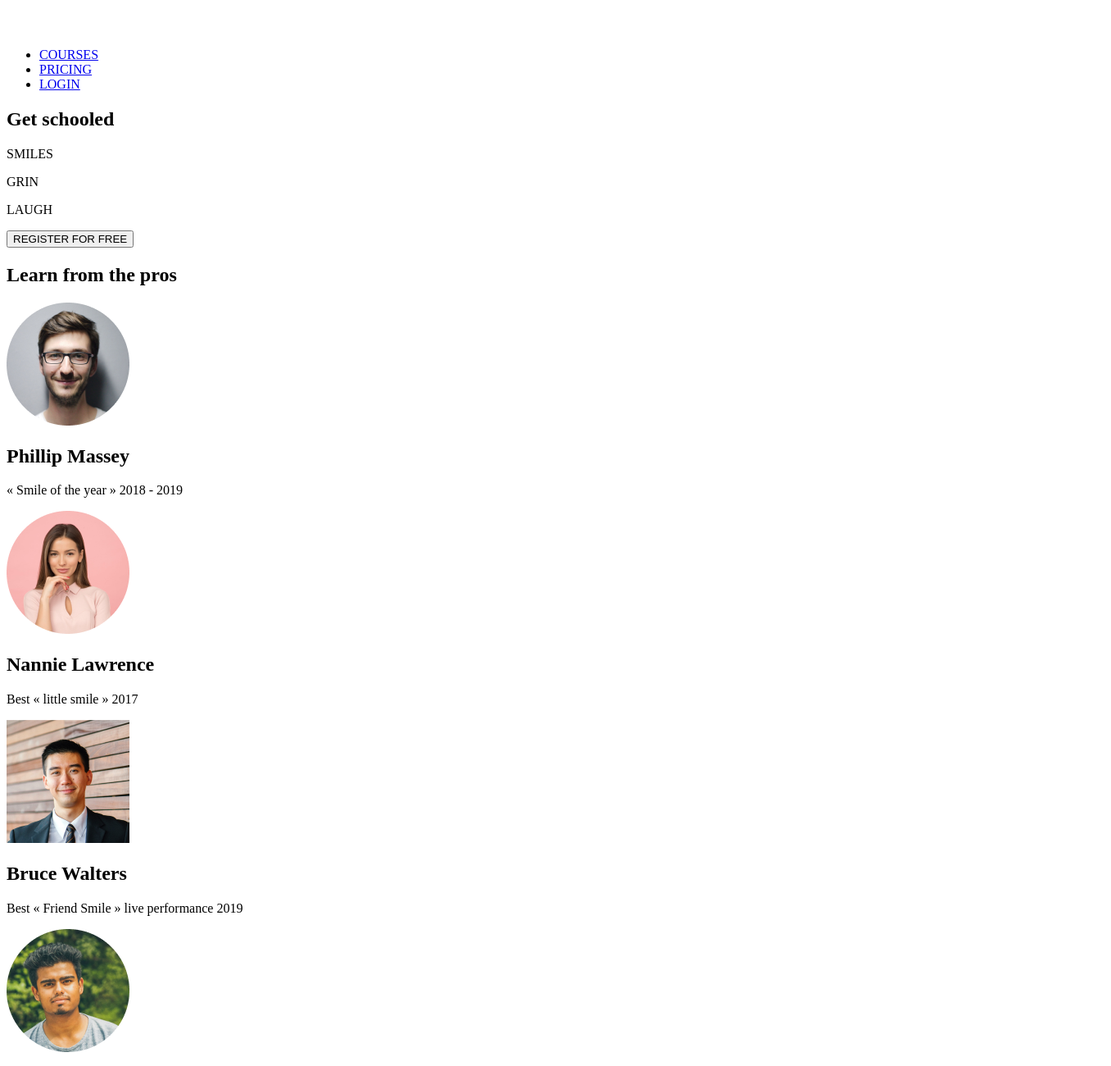
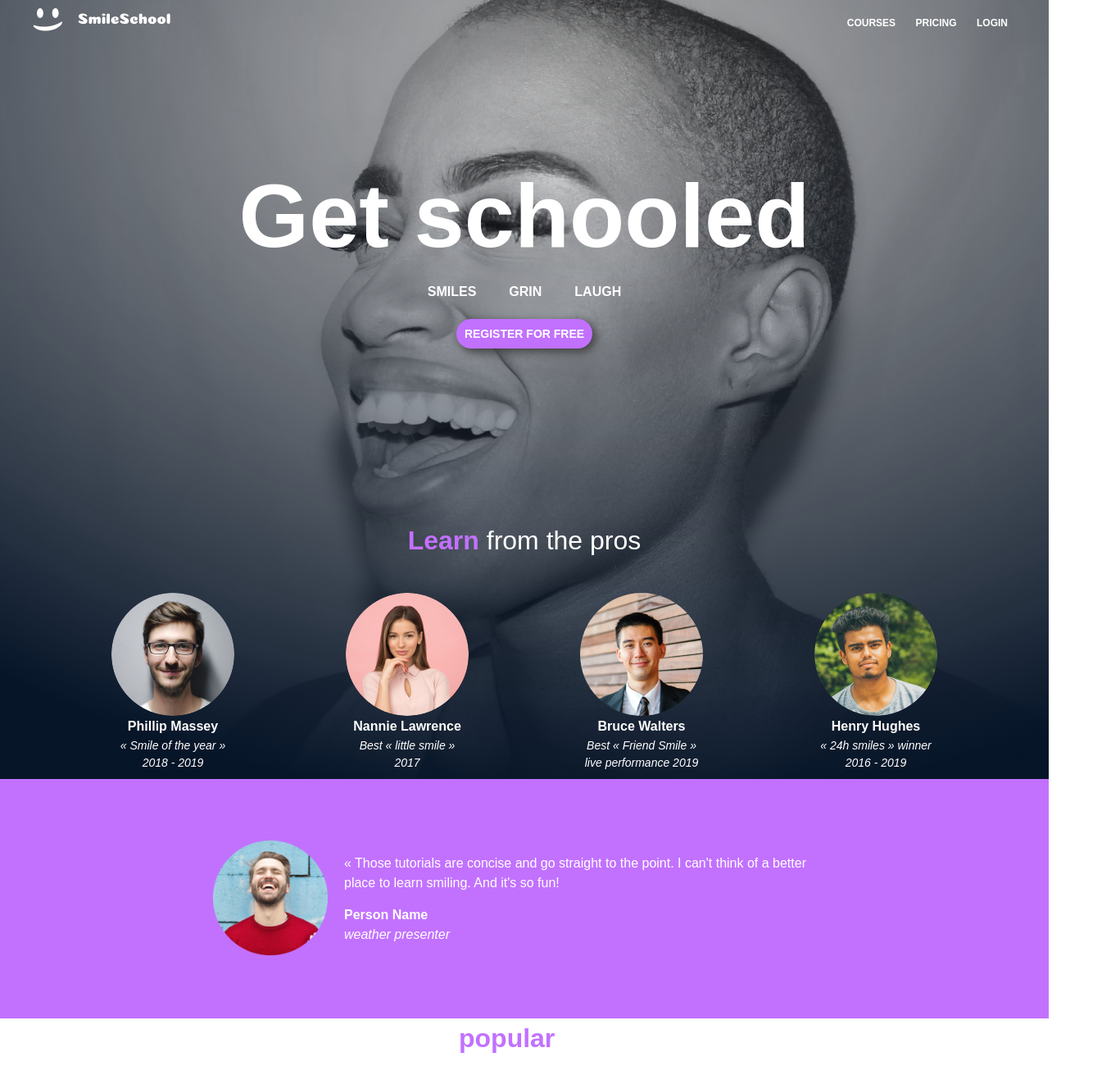
Before and after one commit to KinggPeculiar/alx_html_css, a plain HTML site: page css_advanced/index.html in a window 1280 px wide. Shown: the top 1300 px of the page at 82% size, 1356 px wide, since content can reach past the window. Drawn offline with Linux system fonts and the light colour scheme.

Commit message:
Updated index.html, added css sturture via styles.css

```diff
--- /dev/null
+++ b/css_advanced/assets/reset.css
@@ -0,0 +1,43 @@
+html, body, div, span, applet, object, iframe,
+h1, h2, h3, h4, h5, h6, p, blockquote, pre,
+a, abbr, acronym, address, big, cite, code,
+del, dfn, em, img, ins, kbd, q, s, samp,
+small, strike, strong, sub, sup, tt, var,
+b, u, i, center,
+dl, dt, dd, ol, ul, li,
+fieldset, form, label, legend,
+table, caption, tbody, tfoot, thead, tr, th, td,
+article, aside, canvas, details, embed,
+figure, figcaption, footer, header, hgroup,
+menu, nav, output, ruby, section, summary,
+time, mark, audio, video {
+	margin: 0;
+	padding: 0;
+	border: 0;
+	font-size: 100%;
+	font: inherit;
+	vertical-align: baseline;
+}
+/* HTML5 display-role reset for older browsers */
+article, aside, details, figcaption, figure,
+footer, header, hgroup, menu, nav, section {
+	display: block;
+}
+body {
+	line-height: 1;
+}
+ol, ul {
+	list-style: none;
+}
+blockquote, q {
+	quotes: none;
+}
+blockquote:before, blockquote:after,
+q:before, q:after {
+	content: '';
+	content: none;
+}
+table {
+	border-collapse: collapse;
+	border-spacing: 0;
+}
--- /dev/null
+++ b/css_advanced/assets/styles.css
@@ -0,0 +1,281 @@
+:root {
+    --color: #ffffff;
+    --dcolor: #071629;
+    --pro-color: #C271FF;
+    --border: 2px solid black;
+    --x: 2px solid red;
+}
+
+*, *::before, *::after {
+  margin: 0;
+  padding: 0;
+  box-sizing: border-box;
+  /* line-height: 1.5; */
+}
+
+html, body {
+    height: 100%;
+    min-height: 100%;
+    font-family: arial;
+    color: var(--color);
+}
+
+body {
+    /* border: 2px solid red; */
+    display:flex;
+    flex-direction: column;
+    flex: auto;
+    width: 100%vw;
+    max-width: 1440px;
+}
+.background-wrapper {
+    background-image: url(images/Object.png);
+    background-repeat: no-repeat;
+    background-size: auto;
+    position: center;
+    max-width: 100%vw;
+    max-height: 100%vh;
+    padding: 0;
+    /* overflow: auto; */
+}
+
+header {
+    /* border: var(--x); */
+    display: flex;
+    flex-direction: row;
+    justify-content: center;
+    width: 100%;
+}
+
+nav {
+    /* border: var(--x); */
+    display: flex;
+    align-items: center;
+    justify-content: center;
+    width: 100%;
+    margin-left: 30px;
+    margin-right: 30px;
+    padding: 10px;
+}
+
+nav ul {
+    list-style: none;
+    margin-top: 0;
+    margin-left: auto;
+    margin-bottom: 0;
+    padding: 0;
+}
+
+nav li {
+    display: inline;
+    vertical-align: right;
+}
+
+nav li a {
+    margin: 0 10px;
+    text-decoration: none;
+    color: var(--color);
+    font-size: 12px;
+    font-weight: bold;
+}
+
+main, section {
+    display:flex;
+    flex-direction: column;
+    justify-content: center;
+    align-items: center;
+    width: 100%;
+}
+
+.main_intro {
+    /* border: var(--x); */
+    display: flex;
+    flex-direction: column;
+    justify-content: center;
+    align-items: center;
+    width: 100%;
+    padding: 10px;
+}
+
+.intro_call_out {
+    /* border: var(--x); */
+    display: flex;
+    font-size: 110px;
+    font-weight: bolder;
+    padding: 10px;
+    margin-top: 135px;
+}
+
+.intro_intro {
+    display: flex;
+    justify-content: center;
+    align-items: center;
+    gap: 40px;
+    width: auto;
+    margin: 20px;
+}
+
+.intro_intro p {
+    font-size: 16px;
+    font-weight: bold;
+}
+
+.reg-button {
+    background: var(--pro-color);
+    padding: 10px;
+    margin-top: 5px;
+    margin-bottom: 50px;
+    font-size: 14px;
+    font-weight: bold;
+    color: var(--color);
+    border: 0;
+    border-radius: 24px;
+    box-shadow: 4px 4px 12px rgb(62, 60, 60);
+}
+
+.pros-banner {
+    display: flex;
+    flex-direction: column;
+    align-items: center;
+    justify-content: center;
+    margin: 0 auto;
+    margin-top: 150px;
+    padding:0;
+    line-height: 1.5;
+}
+
+.pro_call {
+    margin-top: 150px;
+}
+.header_speech {
+    display: flex;
+    justify-content: center;
+    align-items: center;
+    margin-bottom: 30px;
+    font-size: 32px;
+    font-weight: 0;
+    line-height: 1.5;
+    border: 0;
+    width: 100%;
+    /* background: red; */
+}
+
+.learn {
+    color: var(--pro-color);
+    font-weight: bolder;
+}
+
+.pros,
+.tutorials_section {
+    display: flex;
+    align-items: center;
+    justify-content: center;
+    gap: 136px;
+}
+
+@media (max-width: 768px) {
+    .pros {
+        display: grid;
+        grid-template-columns: 1fr 1fr;
+        gap: 60px;
+    }
+
+}
+
+.pro {
+    display: flex;
+    flex-direction: column;
+    justify-content: center;
+    text-align: center;
+    width: 150px;
+    height: 237px;
+}
+
+.pro img {
+    width: 150px;
+    height: 150px;
+    border-radius: 100%;
+}
+
+.pro h2 {
+    font-size: 16px;
+    font-weight: bold;
+    margin: 5px;
+    /* color: red; */
+}
+
+.pro p {
+    font-style: italic;
+    font-size: 14px;
+    line-height: 1.5;
+}
+
+.part_1_testimonials {
+    background-color: var(--pro-color);
+    display: flex;
+    flex-direction: row;
+    gap: 20px;
+    width: 100%;
+    height: 292px;
+}
+
+.testimonial {
+    max-width: 600px;
+    line-height: 1.5;
+}
+
+.avater {
+    width: 140px;
+    height: 140px;
+}
+
+blockquote {
+    margin-bottom: 15px;
+}
+
+.person_name {
+    font-weight: bold;
+}
+
+.job_title {
+    font-style: italic;
+}
+
+.part_2_tutorials,
+.tutorials {
+    background-color: #ffffff;
+    display: flex;
+    flex-direction: column;
+    justify-content: center;
+    align-items: center;
+}
+
+.tutorials_section {
+    border: var(--x);
+}
+
+.tutorials {
+    width: 255;
+    height: 335;
+}
+footer {
+    background: #071629;
+    background-size: auto;
+    display: flex;
+    flex-direction: column;
+    justify-content: center;
+    align-items: center;
+    padding: 10px;
+    height: 249px;
+    width: 100%vw;
+}
+@media (min-height: 249px) {
+    footer {
+        height: 100%;
+    }
+}
+
+.footer-set {
+    display: flex;
+
+}
--- a/css_advanced/index.html
+++ b/css_advanced/index.html
@@ -4,13 +4,17 @@
         <meta charset="UTF-8">
         <meta name="viewport" content="width=device-width, initial-scale=1.0, viewport-fit=cover">
         <title>Advanced HTML</title>
-        <style href="styles.css" rel="stylesheet"></style>
+        <link rel="stylesheet" href="assets/reset.css">
+        <link rel="stylesheet" href="assets/styles.css">
+         <!-- <link rel="stylesheet" href="assets/style.css"> -->
     </head>
     <body>
+        <div class="background-wrapper">
+            <div class="content-wrapper">
                 <header>
                     <nav>
                         <a href="/">
-                    <img src="CSS-Advanced/logo.png" alt="logo">
+                            <img src="assets/images/logo.png" alt="logo">
                         </a>
                         <ul>
                             <li><a href="courses.html">COURSES</a></li>
@@ -20,36 +24,41 @@
                     </nav>
                 </header>
                 <main>
-            <section class="main_part">
-                <div>
+                    <section>
+                        <div class="main_intro">
+                            <div class="intro_call_out">
                                 <h1>Get schooled</h1>
-                    <div>
+                            </div>
+                            <div class="intro_intro">
                                 <p>SMILES</p>
                                 <p>GRIN</p>
                                 <p>LAUGH</p>
                             </div>
-                    <button type="button" title="Register" href="proj_x.html">REGISTER FOR FREE</button>
+                            <button class="reg-button" type="button" title="Register" href="proj_x.html">REGISTER FOR FREE</button>
                         </div>
-                <div>
-                    <h1>Learn from the pros</h1>
+                        <div class="pros_banner">
+                            <div class="pro_call">
+                                <h1 class="header_speech"><span class="learn">Learn</span> &nbsp;from the pros</h1>
+
+                            </div>
                             <div class="pros">
-                        <div class="pro1">
-                            <img class="avater" src="CSS-Advanced/1.png" alt="Phillip Massey">
+                                <div class="pro">
+                                    <img class="avater" src="assets/images/1.png" alt="Phillip Massey">
                                     <h2>Phillip Massey</h2>
                                     <p>« Smile of the year » 2018 - 2019</p>
                                 </div>
-                        <div class="pro2">
-                            <img class="avater" src="CSS-Advanced/3.png" alt="Nannie Lawrence">
+                                <div class="pro">
+                                    <img class="avater" src="assets/images/3.png" alt="Nannie Lawrence">
                                     <h2>Nannie Lawrence</h2>
                                     <p>Best « little smile » 2017</p>
                                 </div>
-                        <div class="pro3">
-                            <img class="avater" src="CSS-Advanced/2.png" alt="Bruce Walters">
+                                <div class="pro">
+                                    <img class="avater" src="assets/images/2.png" alt="Bruce Walters">
                                     <h2>Bruce Walters</h2>
                                     <p>Best « Friend Smile » live performance 2019</p>
                                 </div>
-                        <div class="pro4">
-                            <img class="avater" src="CSS-Advanced/4.png" alt="Henry Hughes">
+                                <div class="pro">
+                                    <img class="avater" src="assets/images/4.png" alt="Henry Hughes">
                                     <h2>Henry Hughes</h2>
                                     <p>« 24h smiles » winner 2016 - 2019</p>
                                 </div>
@@ -57,67 +66,67 @@
                         </div>
                     </section>
                     <section class="part_1_testimonials">
-                <div>
-                    <img class="avater" src="CSS-Advanced/5.png" alt="a happy man">
+                        <div class="testimonial_img">
+                            <img class="avater" src="assets/images/5.png" alt="a happy man">
                         </div>
-                <div>
+                        <div class="testimonial">
                             <blockquote>« Those tutorials are concise and go straight to the point. I can't think of a better place to learn smiling. And it's so fun!</blockquote>
-                    <p><strong>Person Name</strong></p>
-                    <p>weather presenter</p>
+                            <p><span class="person_name">Person Name</span></p>
+                            <p class="job_title">weather presenter</p>
                         </div>
                     </section>
                     <section class="part_2_tutorials">
-                <h1>Most popular tutorials</h1>
-                <div>
+                        <h1 class="header_speech">Most <span class="learn">popular</span> tutorials</h1>
+                        <div class="tutorials_section">
                             <div class="tutorials">
-                        <img src="CSS-Advanced/9.png" alt="tutporial 1">
+                                <img src="assets/images/9.png" alt="tutporial 1">
                                 <h2>Diagonal Smile</h2>
                                 <p>Lorem ipsum dolor sit amet, consect adipiscing elit, sed do eiusmod.</p>
                                 <div class="comment_block">
-                            <img class="pro_comment_image" src="CSS-Advanced/1.png" alt="commenter image">
+                                    <img class="pro_comment_image" src="assets/images/1.png" alt="commenter image">
                                     <h3>Phillip Massey</h3>
                                 </div>
                                 <div class="ratings_block">
-                            <img class="star_rating" src="CSS-Advanced/rating.png" alt="star ratings">
+                                    <img class="star_rating" src="assets/images/rating.png" alt="star ratings">
                                     <p>8 min</p>
                                 </div>
                             </div>
                             <div class="tutorials">
-                        <img src="CSS-Advanced/7.png" alt="tutporial 2">
+                                <img src="assets/images/7.png" alt="tutporial 2">
                                 <h2>Sad Smile</h2>
                                 <p>Lorem ipsum dolor sit amet, consect adipiscing elit, sed do eiusmod.</p>
                                 <div class="comment_block">
-                            <img class="pro_comment_image" src="CSS-Advanced/1.png" alt="commenter image">
+                                    <img class="pro_comment_image" src="assets/images/1.png" alt="commenter image">
                                     <h3>Phillip Massey</h3>
                                 </div>
                                 <div class="ratings_block">
-                            <img class="star_rating" src="CSS-Advanced/rating.png" alt="star ratings">
+                                    <img class="star_rating" src="assets/images/rating.png" alt="star ratings">
                                     <p>8 min</p>
                                 </div>
                             </div>
                             <div class="tutorials">
-                        <img src="CSS-Advanced/8.png" alt="tutporial 3">
+                                <img src="assets/images/8.png" alt="tutporial 3">
                                 <h2>Natural Smile</h2>
                                 <p>Lorem ipsum dolor sit amet, consect adipiscing elit, sed do eiusmod.</p>
                                 <div class="comment_block">
-                            <img class="pro_comment_image" src="CSS-Advanced/1.png" alt="commenter image">
+                                    <img class="pro_comment_image" src="assets/images/1.png" alt="commenter image">
                                     <h3>Phillip Massey</h3>
                                 </div>
                                 <div class="ratings_block">
-                            <img class="star_rating" src="CSS-Advanced/rating.png" alt="star ratings">
+                                    <img class="star_rating" src="assets/images/rating.png" alt="star ratings">
                                     <p>8 min</p>
                                 </div>
                             </div>
                             <div class="tutorials">
-                        <img src="CSS-Advanced/6.png" alt="tutporial 4">
+                                <img src="assets/images/6.png" alt="tutporial 4">
                                 <h2>Happy Smile</h2>
                                 <p>Lorem ipsum dolor sit amet, consect adipiscing elit, sed do eiusmod.</p>
                                 <div class="comment_block">
-                            <img class="pro_comment_image" src="CSS-Advanced/1.png" alt="commenter image">
+                                    <img class="pro_comment_image" src="assets/images/1.png" alt="commenter image">
                                     <h3>Phillip Massey</h3>
                                 </div>
                                 <div class="ratings_block">
-                            <img class="star_rating" src="CSS-Advanced/rating.png" alt="star ratings">
+                                    <img class="star_rating" src="assets/images/rating.png" alt="star ratings">
                                     <p>8 min</p>
                                 </div>
                             </div>
@@ -127,22 +136,22 @@
                         <h1>Free Membership</h1>
                         <div class="free_membership">
                             <div class="dot">
-                        <img src="CSS-Advanced/smile.png" alt="smile image">
+                                <img src="assets/images/smile.png" alt="smile image">
                                 <h2>Lorem ipsum</h2>
                                 <p>Lorem ipsum dolor sit amet, consectetur adipiscing elit.</p>
                             </div>
                             <div class="dot">
-                        <img src="CSS-Advanced/smile.png" alt="smile image">
+                                <img src="assets/images/smile.png" alt="smile image">
                                 <h2>Lorem ipsum</h2>
                                 <p>Lorem ipsum dolor sit amet, consectetur adipiscing elit.</p>
                             </div>
                             <div class="dot">
-                        <img src="CSS-Advanced/smile.png" alt="smile image">
+                                <img src="assets/images/smile.png" alt="smile image">
                                 <h2>Lorem ipsum</h2>
                                 <p>Lorem ipsum dolor sit amet, consectetur adipiscing elit.</p>
                             </div>
                             <div class="dot">
-                        <img src="CSS-Advanced/smile.png" alt="smile image">
+                                <img src="assets/images/smile.png" alt="smile image">
                                 <h2>Lorem ipsum</h2>
                                 <p>Lorem ipsum dolor sit amet, consectetur adipiscing elit.</p>
                             </div>
@@ -174,18 +183,24 @@
                         </div>
                     </section>
                 </main>
+            </div>
+        </div>
+        <div class="footer-background">
             <footer>
                 <div>
                     <div>
-                    <img src="x.png" alt="image">
+                        <div class="footer-set">
+                            <img src="assets/images/logo.png" alt="image">
                             <div>
                                 <a href="/" target="_blank"><img src="x.png" alt="images"></a>
                                 <a href="/" target="_blank"><img src="x.png" alt="images"></a>
                                 <a href="/" target="_blank"><img src="x.png" alt="images"></a>
                             </div>
+                        </div>
                         <p>Text</p>
                     </div>
                 </div>
             </footer>
+        </div>
     </body>
 </html>
--- a/css_advanced/styles.css
+++ /dev/null
@@ -1,30 +0,0 @@
-* {
-    margin: 0;
-    padding: 0;
-}
-
-html, body {
-    height: 100%;
-    min-height: 100%;
-}
-
-body, div, h1, h2, h3, p, a, img, nav, section {
-    background: white;
-    font-family: 'Source Sans Pro';
-    line-height: 1;
-    border: 0;
-    font-size: 100%;
-    font: inherit;
-    vertical-align: baseline;
-}
-
-body {
-    display: flex;
-    flex-direction: column;
-    flex: auto;
-}
-
-.main_part {
-    display: block;
-
-}
```
Also changed, not shown: css_advanced/assets/images/1.png (renamed from css_advanced/CSS-Advanced/1.png), css_advanced/assets/images/2.png (renamed from css_advanced/CSS-Advanced/2.png), css_advanced/assets/images/3.png (renamed from css_advanced/CSS-Advanced/3.png), css_advanced/assets/images/4.png (renamed from css_advanced/CSS-Advanced/4.png), css_advanced/assets/images/5.png (renamed from css_advanced/CSS-Advanced/5.png), css_advanced/assets/images/6.png (renamed from css_advanced/CSS-Advanced/6.png), css_advanced/assets/images/7.png (renamed from css_advanced/CSS-Advanced/7.png), css_advanced/assets/images/8.png (renamed from css_advanced/CSS-Advanced/8.png), css_advanced/assets/images/9.png (renamed from css_advanced/CSS-Advanced/9.png), css_advanced/assets/images/Object.png (renamed from css_advanced/CSS-Advanced/Object.png), css_advanced/assets/images/logo.png (renamed from css_advanced/CSS-Advanced/logo.png), css_advanced/assets/images/play.png (renamed from css_advanced/CSS-Advanced/play.png), css_advanced/assets/images/rating.png (renamed from css_advanced/CSS-Advanced/rating.png), css_advanced/assets/images/smile.png (renamed from css_advanced/CSS-Advanced/smile.png). Lines whose indentation alone changed are shown as unchanged.
